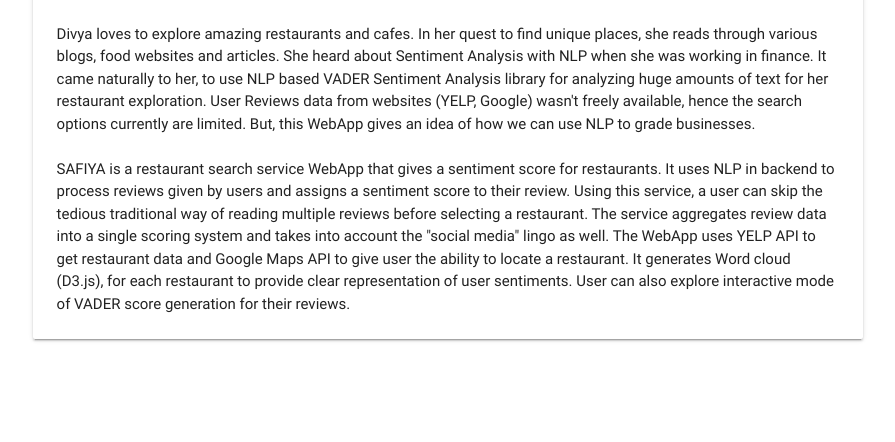
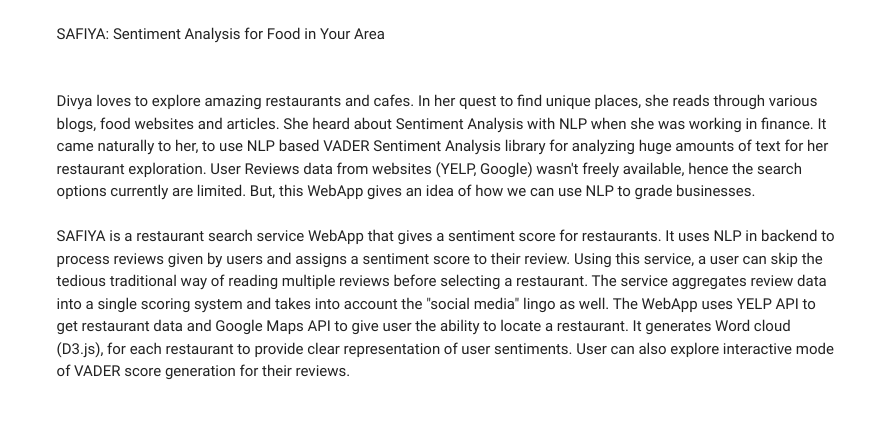
Before and after one commit to dvgupta90/VADERSentiment---Project, a Flask app: page /about in a window 1280 px wide. Shown: the part 711-1153 px from the top of the page, without its empty margins (192-1087 px from the left). Before the commit the page ends 1053 px from the top, so only its background shows below. Run offline with Flask 2, Linux system fonts and the light colour scheme; some libraries are stand-ins or nearby versions.

Commit message:
more CSS styling 2

```diff
--- a/templates/about_page.html
+++ b/templates/about_page.html
@@ -2,6 +2,14 @@
 
 {% block head %}
 
+<style type="text/css">
+  .card {
+  -webkit-box-shadow: 0 0 0 0 rgba(0, 0, 0, 0), 0 0 0 0 rgba(0, 0, 0, 0);
+  -moz-box-shadow: 0 0 0 0 rgba(0, 0, 0, 0), 0 0 0 0 rgba(0, 0, 0, 0);
+  box-shadow: 0 0 0 0 rgba(0, 0, 0, 0), 0 0 0 0 rgba(0, 0, 0);
+}
+}
+</style>
 {% endblock head %}
 
 <!-- https://www.kdnuggets.com/images/sentiment-fig-1-689.jpg -->
@@ -19,6 +27,13 @@
               <span class="card-title"></span>
             </div>
             <div class="card-content">
+              <p>
+                SAFIYA: Sentiment Analysis for Food in Your Area
+              </p>
+
+              <br>
+              <br>
+
               <p>
 
                 Divya loves to explore amazing restaurants and cafes. In her quest to find unique places, she reads through various blogs, food websites and articles. She heard about Sentiment Analysis with NLP when she was working in finance. It came naturally to her, to use NLP based VADER Sentiment Analysis library for analyzing huge amounts of text for her restaurant exploration. User Reviews data from websites (YELP, Google) wasn't freely available, hence the search options currently are limited. But, this WebApp gives an idea of how we can use NLP to grade businesses.
```
